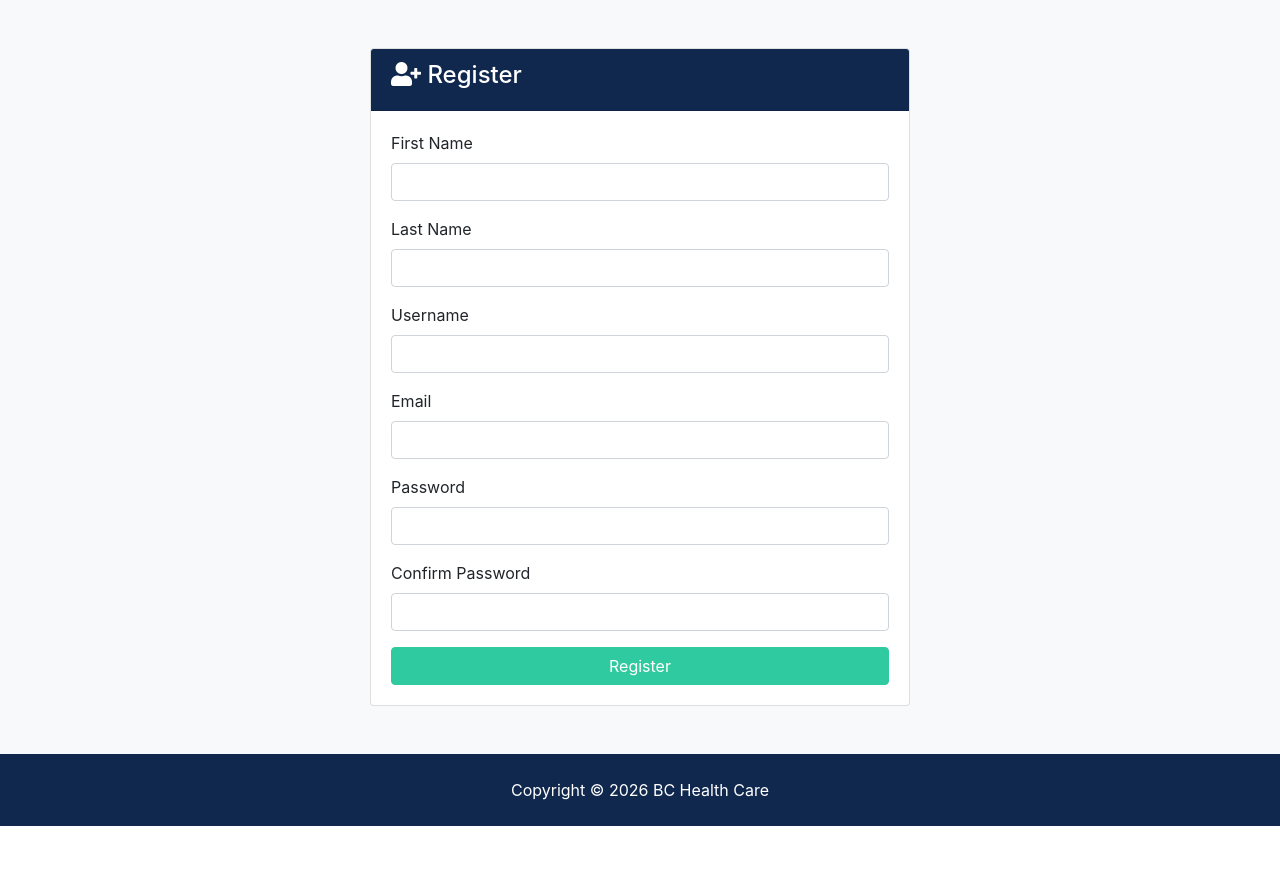
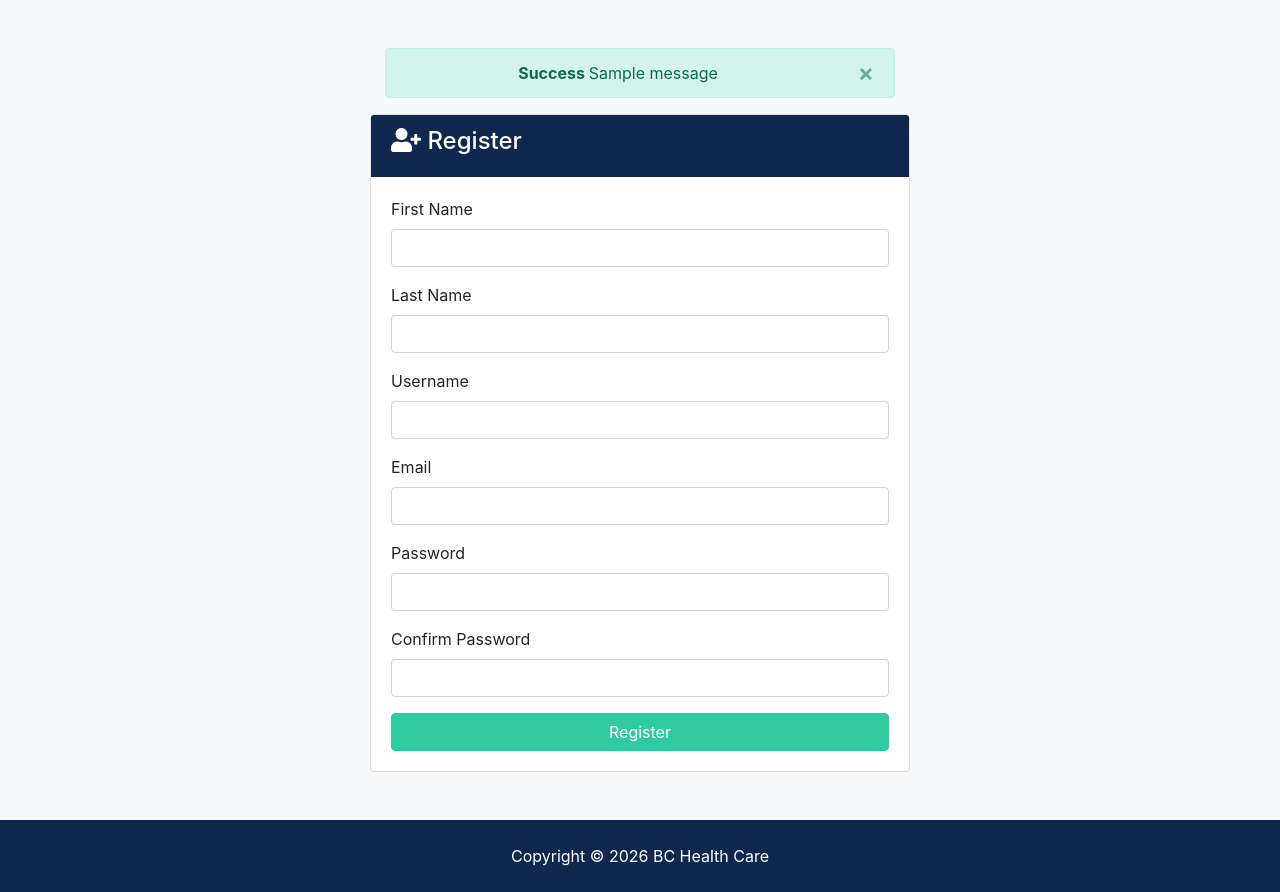
Before and after one commit to OscarLoOscar/erb8, a Django app: template templates/accounts/register.html in a window 1280 px wide. Shown: the part 164-1056 px from the top of the page. Before the commit the page ends 990 px from the top, so only its background shows below. Run offline with Django 5.2, Linux system fonts and the light colour scheme; the template is opened without the code that fills it, so the values that code supplies are empty; tables that the repository leaves empty hold one stand-in row (values such as "Sample post"); one stand-in notice (Sample message) is shown; some libraries are stand-ins or nearby versions.

Commit message:
success load login,register page

```diff
--- a/accounts/views.py
+++ b/accounts/views.py
@@ -11,7 +11,7 @@ def logout(request):
   return render(request,'accounts/logout.html')
 
 def register(request):
-  if register.method == 'POST':
+  if request.method == 'POST':
     # handle registration logic here
     first_name = request.POST['first_name']
     last_name = request.POST['last_name']
@@ -35,7 +35,6 @@ def register(request):
     else:
       messages.error(request,'Passwords do not match')
       return redirect("accounts:register")
-    pass
   else:
     return render(request,'accounts/register.html')
 
--- a/templates/accounts/register.html
+++ b/templates/accounts/register.html
@@ -1,10 +1,13 @@
 {% extends 'base.html' %}
+{% load humanize %}
+<!-- load humanize-->
 <!--load static -->
 {% block content %}
     <section id="register" class="bg-light py-5">
       <div class="container">
         <div class="row">
           <div class="col-md-6 mx-auto">
+            {% include 'partials/_alert.html'%}
             <div class="card">
               <div class="card-header bg-primary text-white">
                 <h4><i class="fas fa-user-plus"></i> Register</h4>
--- /dev/null
+++ b/templates/partials/_alert.html
@@ -0,0 +1,14 @@
+{% if messages %}
+{% for message in messages%}
+<div class="container" id="message">
+  <div class="alert alert-dismissible text-center alert-{{message.tags}}" role="alert">
+    <button class ="close" type="button" data-dismiss="alert">
+      <span aria-hidden="true">&times;</span>
+    </button>
+    <strong><!-- expression-->
+      {% if message.level == DEFAULT_MESSAGE_LEVELS.ERROR %}Error:{% else %} {{message.tags| title }}{% endif%}
+    </strong>{{message}}
+  </div>
+</div>
+{% endfor %}
+{% endif %}
```
